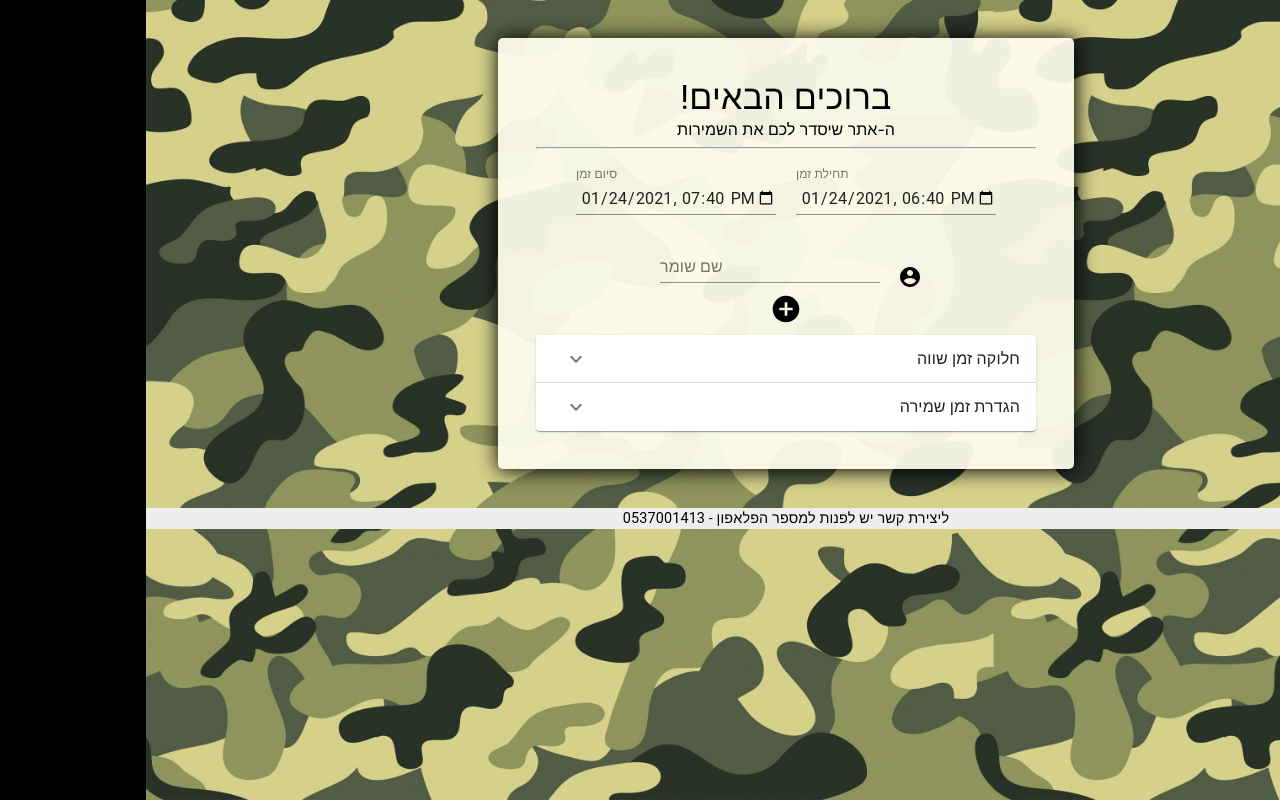
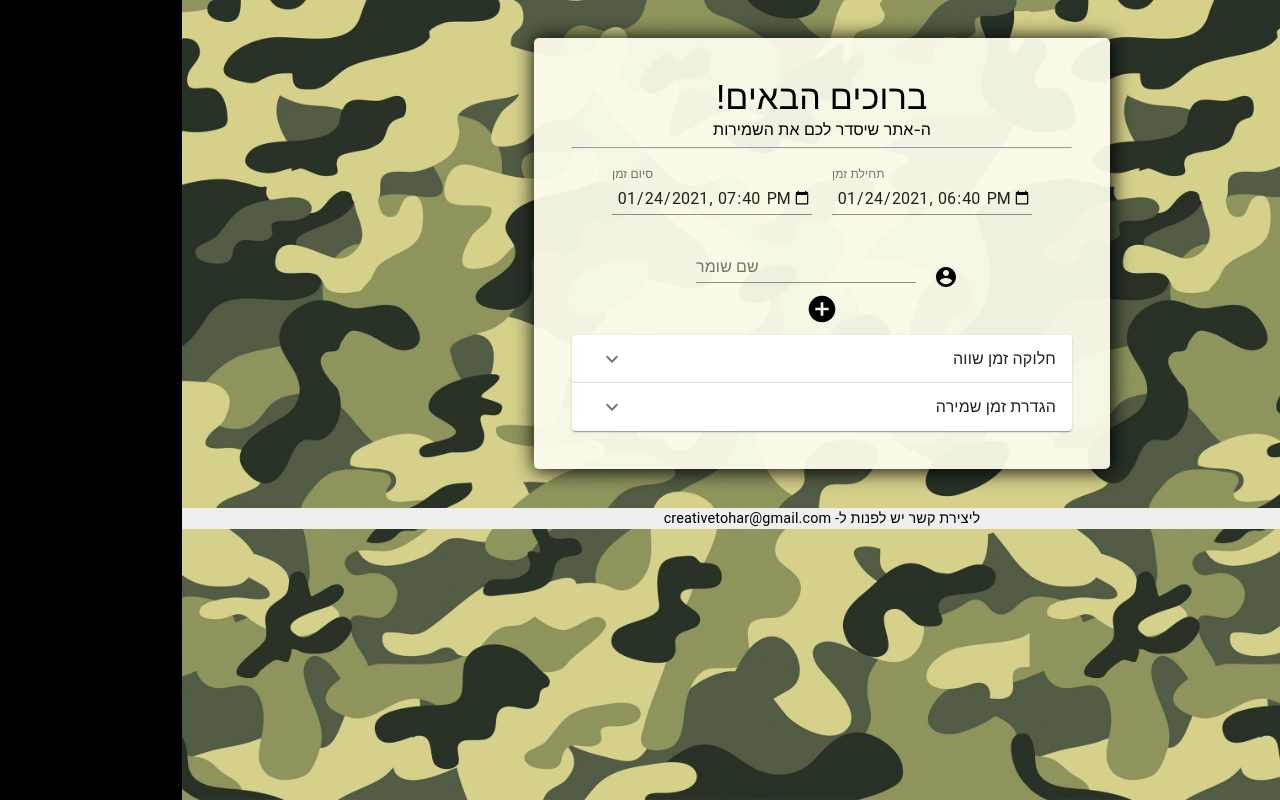
Before and after one commit to stamdvarim/product-view, a React (Create React App) app: page / in a window 1280 px wide. Built offline with nearby package versions, Linux system fonts and the light colour scheme; what jss-rtl would draw is missing.

Commit message:
style change

```diff
--- a/src/App.js
+++ b/src/App.js
@@ -5,27 +5,30 @@ import Typography from '@material-ui/core/Typography';
 import { makeStyles } from '@material-ui/core/styles';
 
 const App = () => {
-
   const useStylesFooter = makeStyles((theme) => ({
     footer: {
       backgroundColor:
-            theme.palette.type === 'light' ? theme.palette.grey[200] : theme.palette.grey[800],
+        theme.palette.type === 'light'
+          ? theme.palette.grey[200]
+          : theme.palette.grey[800],
     },
   }));
   const classesFooter = useStylesFooter();
 
   return (
-    <div className="all">
+    <div className='all'>
       <div>
         <Form />
       </div>
-     <footer className={classesFooter.footer} style={{ textAlign: "center" }}>
-     <Container maxWidth="sm">
-         <Typography variant="body1" style={{ fontSize: "0.9rem" }}>ליצירת קשר יש לפנות למספר הפלאפון - 0537001413</Typography>
+      <footer className={classesFooter.footer} style={{ textAlign: 'center' }}>
+        <Container maxWidth='sm'>
+          <Typography variant='body1' style={{ fontSize: '0.9rem' }}>
+            ליצירת קשר יש לפנות ל- creativetohar@gmail.com
+          </Typography>
         </Container>
       </footer>
     </div>
   );
-}
+};
 
 export default App;
--- a/src/components/Form.jsx
+++ b/src/components/Form.jsx
@@ -181,7 +181,7 @@ const Form = () => {
                                     <Chip
                                         className=""
                                         size="small"
-                                        label={`${index + 1}) ${name}`}
+                                        label={`(${index + 1}) ${name}`}
                                         onDelete={() => deletePerson(index)}
                                         color="default"
                                     />
```
Also changed, not shown: 2 other files (tests, documents, lock files or other folders). Lines whose indentation alone changed are shown as unchanged.
